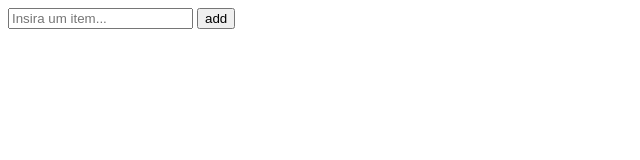
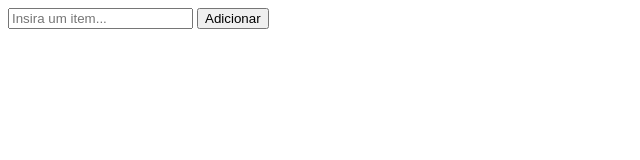
Before and after one commit to ju-couto/lista-de-compras, a plain HTML site: page index.html in a window 1280 px wide. Shown: the full height of the page, 0-640 px from the left. Drawn offline with Linux system fonts and the light colour scheme.

Commit message:
html modificado

```diff
--- a/index.html
+++ b/index.html
@@ -10,7 +10,7 @@
     <div class="container">
         <div id="add-item">
             <input type="text"  id="itemtext" placeholder="Insira um item...">
-            <input type="button" value="add">
+            <input type="button" value="Adicionar">
         </div>
     </div>
 </body>
```
